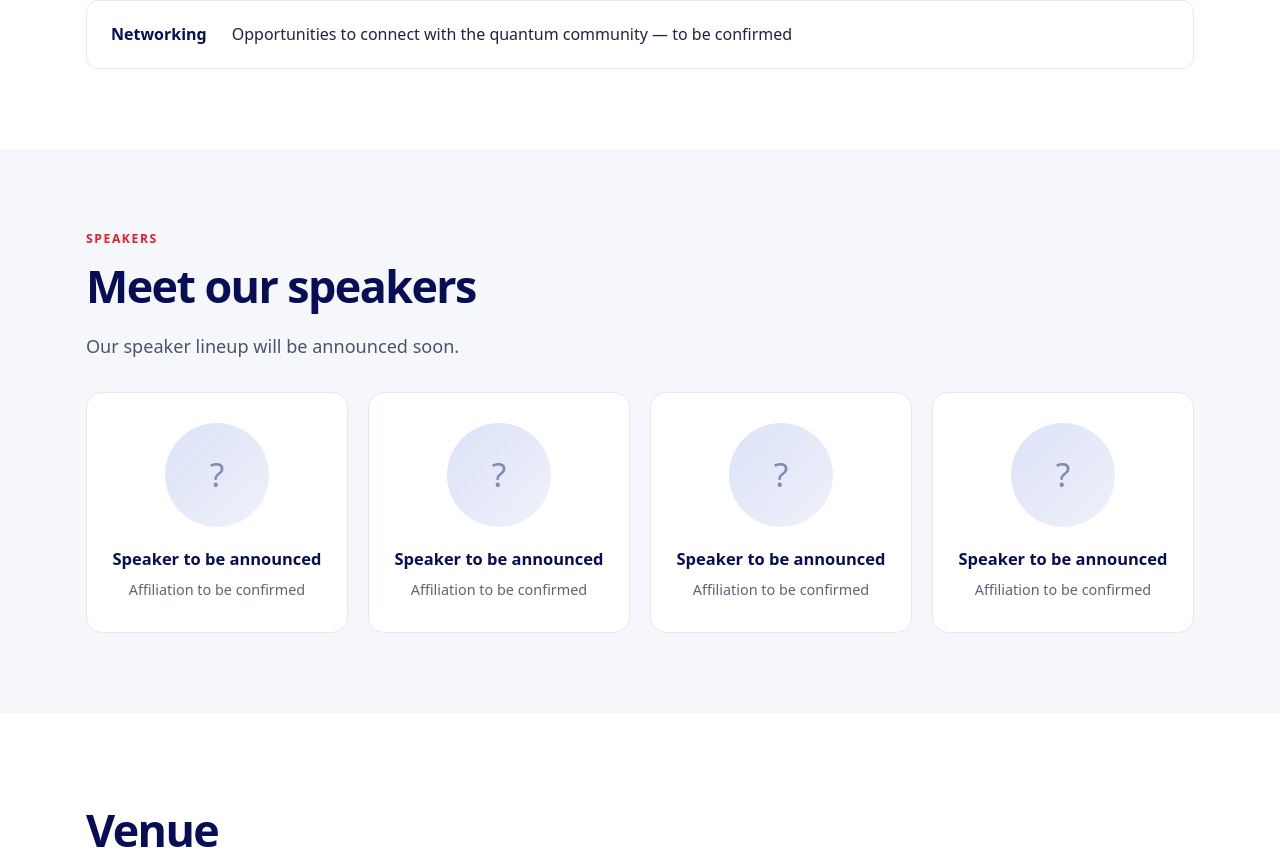
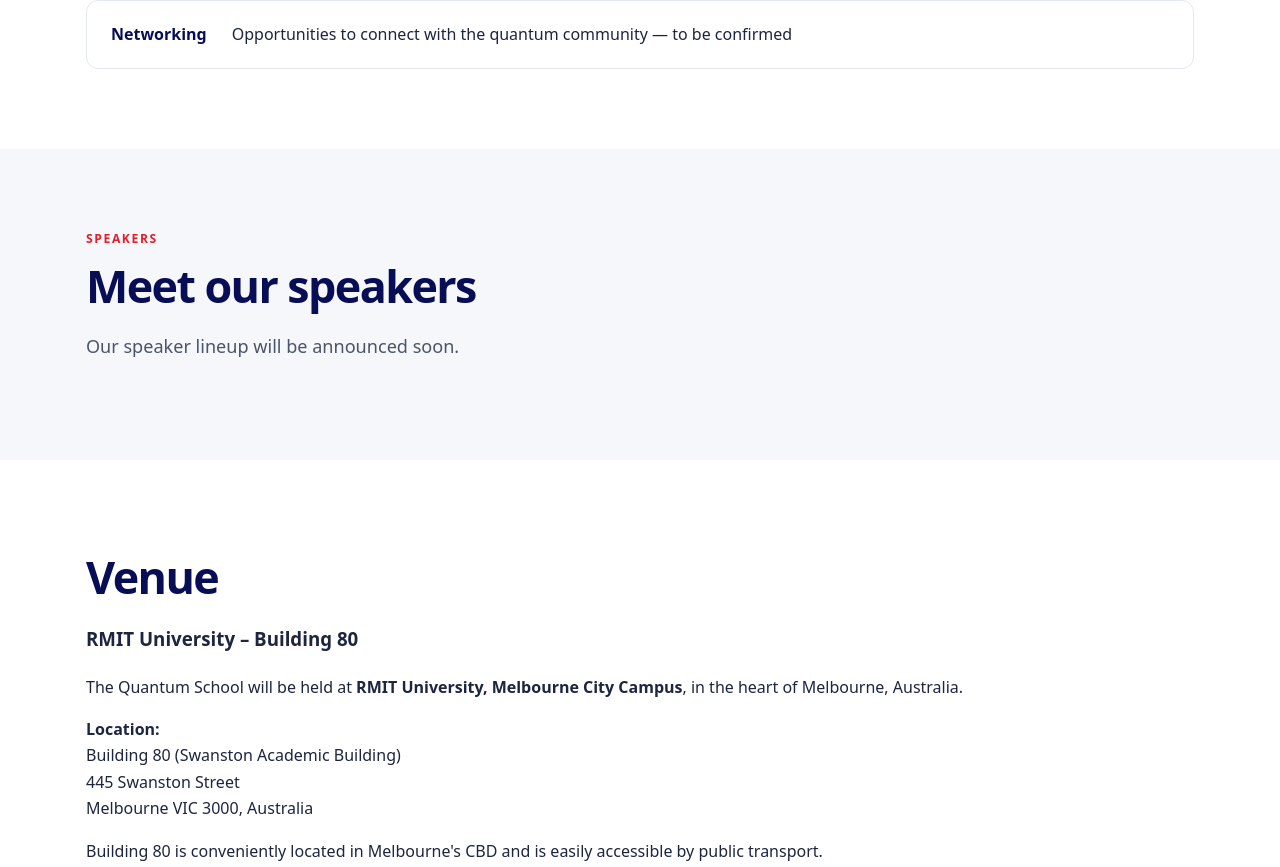
Before and after one commit to ozquantumschool/quantumschool-2027, a plain HTML site: page index.html in a window 1280 px wide. Shown: the part 2184-3051 px from the top of the page. Drawn offline with Linux system fonts and the light colour scheme.

```diff
--- a/index.html
+++ b/index.html
@@ -13,7 +13,16 @@
 <section class="section" id="about"><div class="container"><div class="kicker">About the event</div><h2>Explore the future of quantum computing</h2><p class="lead">The Quantum Computing Summer School brings together students, researchers and industry professionals for an engaging introduction to quantum computing and its emerging applications. The school aims to combine foundational concepts, expert perspectives and hands-on learning in a collaborative environment.</p><div class="grid"><article class="card"><div class="symbol">⚛</div><h3>Quantum foundations</h3><p>Build an understanding of quantum principles, algorithms and technologies.</p></article><article class="card"><div class="symbol">⌘</div><h3>Practical learning</h3><p>Explore quantum programming concepts through interactive activities and workshops.</p></article><article class="card"><div class="symbol">◎</div><h3>Connect and collaborate</h3><p>Meet peers, academics and professionals working in the quantum ecosystem.</p></article></div></div></section>
 <section class="section alt" id="audience"><div class="container"><div class="kicker">Who should attend</div><h2>Curious minds welcome</h2><p class="lead">The school is intended for undergraduate and postgraduate students, early-career researchers, academics and industry professionals interested in quantum computing. Detailed prerequisites will be confirmed with the program.</p></div></section>
 <section class="section" id="program"><div class="container"><div class="kicker">Program</div><h2>Program at a glance</h2><p class="lead">The detailed schedule and session topics are being developed. Please check back for confirmed sessions and workshop details.</p><div class="schedule"><div class="item"><strong>Sessions</strong><span>Expert talks and introductory lectures — to be confirmed</span></div><div class="item"><strong>Workshops</strong><span>Practical activities and demonstrations — to be confirmed</span></div><div class="item"><strong>Networking</strong><span>Opportunities to connect with the quantum community — to be confirmed</span></div></div></div></section>
-<section class="section alt" id="speakers"><div class="container"><div class="kicker">Speakers</div><h2>Meet our speakers</h2><p class="lead">Our speaker lineup will be announced soon.</p><div class="speakers"><article class="speaker"><div class="avatar" aria-hidden="true">?</div><h3>Speaker to be announced</h3><p>Affiliation to be confirmed</p></article><article class="speaker"><div class="avatar" aria-hidden="true">?</div><h3>Speaker to be announced</h3><p>Affiliation to be confirmed</p></article><article class="speaker"><div class="avatar" aria-hidden="true">?</div><h3>Speaker to be announced</h3><p>Affiliation to be confirmed</p></article><article class="speaker"><div class="avatar" aria-hidden="true">?</div><h3>Speaker to be announced</h3><p>Affiliation to be confirmed</p></article></div></div></section>
+<section class="section alt" id="speakers">
+  <div class="container"><div class="kicker">Speakers</div><h2>Meet our speakers</h2><p class="lead">Our speaker lineup will be announced soon.</p>
+      <!-- <div class="speakers">
+        <article class="speaker"><div class="avatar" aria-hidden="true">?</div><h3>Speaker to be announced</h3><p>Affiliation to be confirmed</p></article>
+        <article class="speaker"><div class="avatar" aria-hidden="true">?</div><h3>Speaker to be announced</h3><p>Affiliation to be confirmed</p></article>
+        <article class="speaker"><div class="avatar" aria-hidden="true">?</div><h3>Speaker to be announced</h3><p>Affiliation to be confirmed</p></article>
+        <article class="speaker"><div class="avatar" aria-hidden="true">?</div><h3>Speaker to be announced</h3><p>Affiliation to be confirmed</p></article>
+      </div> -->
+  </div>
+</section>
 
 <section id="venue" class="section">
   <div class="container">
```
